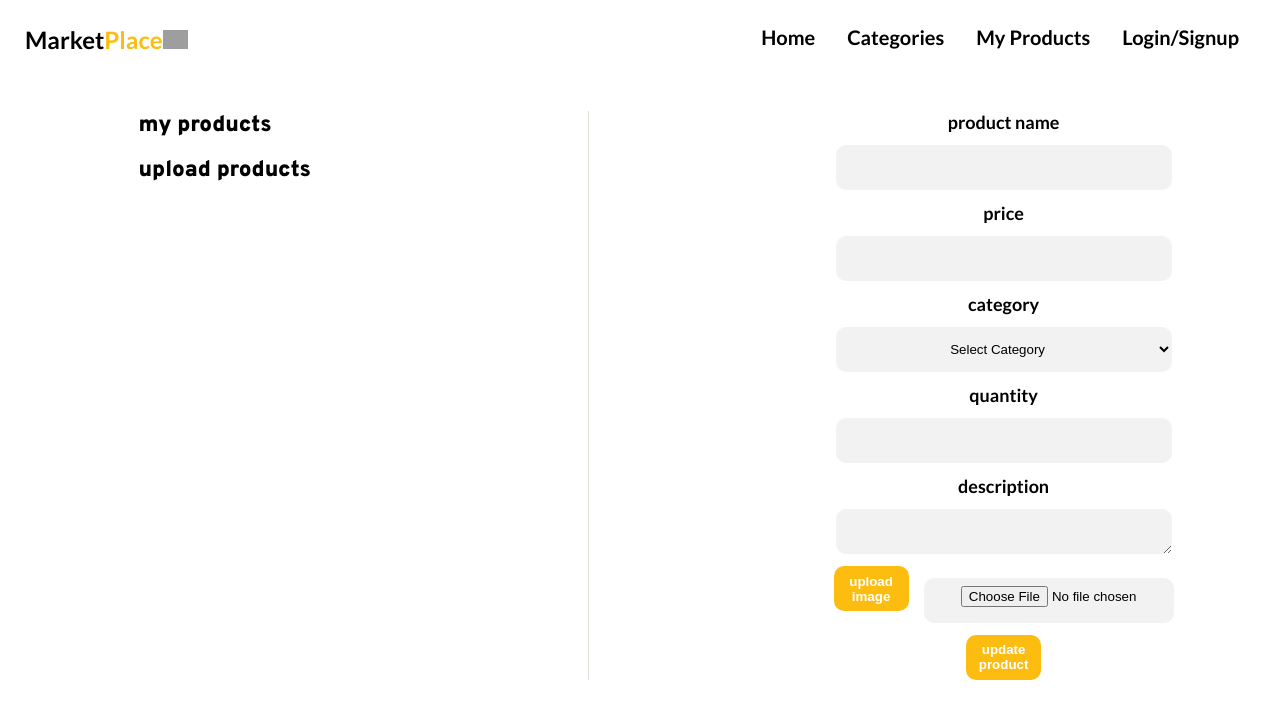
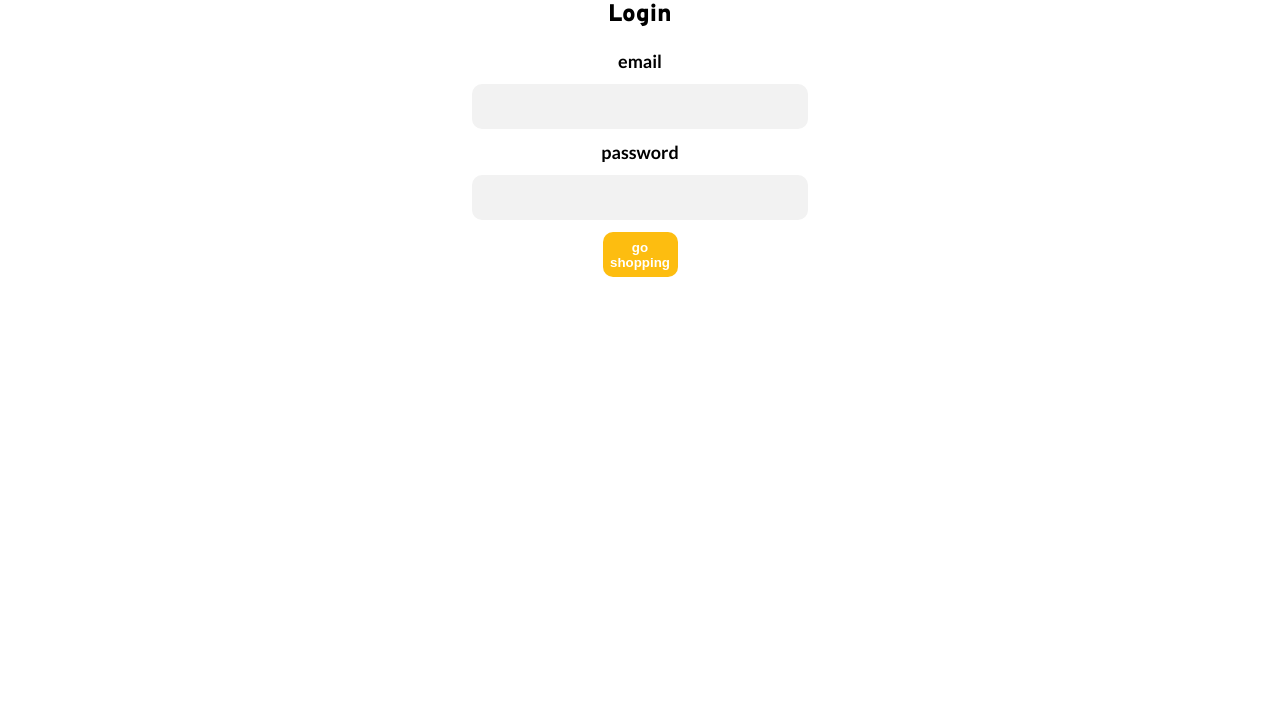
Before and after one commit to davidgdev/the-market-place, a React (Create React App) app: page /update in a window 1280 px wide. Shown: the top 718 px of the page. Built offline with nearby package versions, Linux system fonts and the light colour scheme; grey boxes are pictures that could not be loaded.

Commit message:
Login function with set token

```diff
--- a/src/App.js
+++ b/src/App.js
@@ -1,7 +1,16 @@
+import React, { useState } from 'react';
 import './sass/App.scss';
 import NavBar from '../src/components/NavBar'
+import Login from '../src/components/Login';
 
 function App() {
+  const [token, setToken] = useState();
+
+  if(!token) {
+    return <Login setToken={setToken}></Login>
+  }
+
+
   return(
     <NavBar />
   )
--- a/src/components/Login.jsx
+++ b/src/components/Login.jsx
@@ -1,25 +1,41 @@
 import React, {useState} from 'react';
+import PropTypes from 'prop-types';
 import { Link } from 'react-router-dom'
 import '../sass/components/_Login.scss';
 
 
-function loginUser(credentials) {
-    console.log(credentials);
+async function loginUser(credentials) {
+    try{
+        const response = await fetch('https://marketplace-platzi.herokuapp.com/auth/login',{
+        method: 'POST',
+        headers:{
+            'Content-Type': 'application/json'
+        },
+        body: JSON.stringify(credentials)
+    })
+    const res = await response.json();
 
-   }
+    return res.token;
 
-function Login(){
+    }catch(error){
+        console.log('Error', error);
+    }
 
-    const [username, setUserName] = useState();
+}
+
+function Login({setToken}){
+
+    const [email, setUserName] = useState();
     const [password, setPassword] = useState();
 
     const handleSubmit = async e =>{
         e.preventDefault();
 
-        await loginUser({
-            username,
+       const token =  await loginUser({
+            email,
             password
         });
+        setToken(token);
     }
 
     return(
@@ -35,8 +51,7 @@ function Login(){
             </form>
 
 
-                <Link to="/" className="login__password">Forgot password?</Link>
-                <Link to="/signup" className="login__signup">Create account</Link>
+
 
 
         </section>
@@ -44,3 +59,7 @@ function Login(){
 }
 
 export default Login;
+
+Login.propTypes = {
+    setToken: PropTypes.func.isRequired
+}
--- a/src/components/Signup.jsx
+++ b/src/components/Signup.jsx
@@ -3,7 +3,6 @@ import '../sass/components/_Signup.scss';
 import Alert from './Alert';
 
 async function registerUser(data){
-    console.log(data);
     try{
 
         const response = await fetch('https://marketplace-platzi.herokuapp.com/auth/register',{
```
